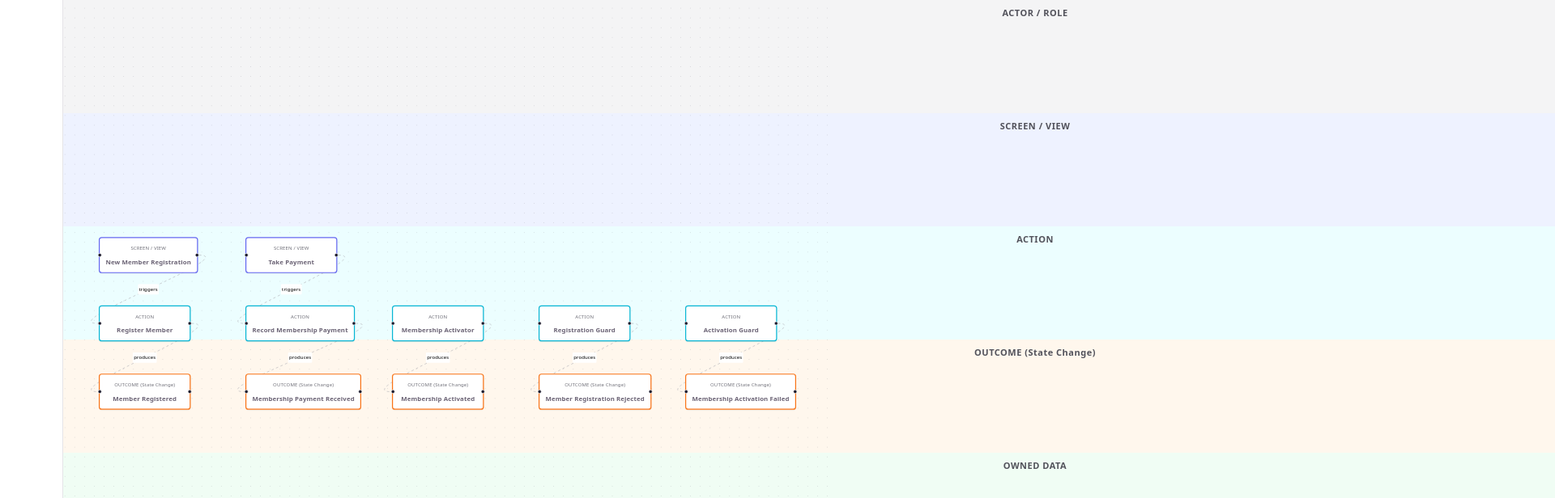
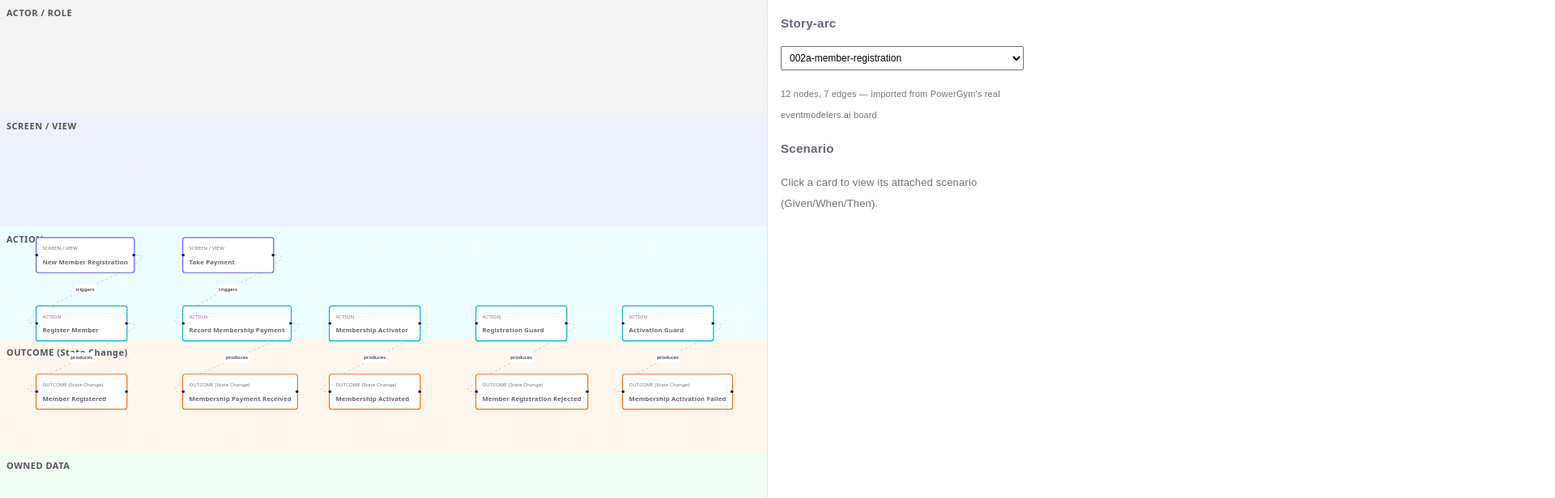
Before and after one commit to Powerworks/storyboard-canvas-spike, a React (Vite) app: page / in a window 1280 px wide. Shown: the top 616 px of the page at 81% size, 1920 px wide, since content can reach past the window. Built offline with nearby package versions, Linux system fonts and the light colour scheme.

Commit message:
no-mistakes(test): Fix sidebar/canvas layout hidden by stale #root width and overflow

```diff
--- a/src/App.tsx
+++ b/src/App.tsx
@@ -68,7 +68,7 @@ export default function App() {
 
   return (
     <div style={{ width: "100vw", height: "100vh", display: "flex" }}>
-      <div style={{ flex: 1, position: "relative" }}>
+      <div style={{ flex: 1, position: "relative", overflow: "auto", minWidth: 0 }}>
         <LaneBackground width={CANVAS_WIDTH} />
         <ReactFlow
           nodes={nodes}
--- a/src/index.css
+++ b/src/index.css
@@ -51,11 +51,6 @@
 }
 
 #root {
-  width: 1126px;
-  max-width: 100%;
-  margin: 0 auto;
-  text-align: center;
-  border-inline: 1px solid var(--border);
   min-height: 100svh;
   display: flex;
   flex-direction: column;
```
